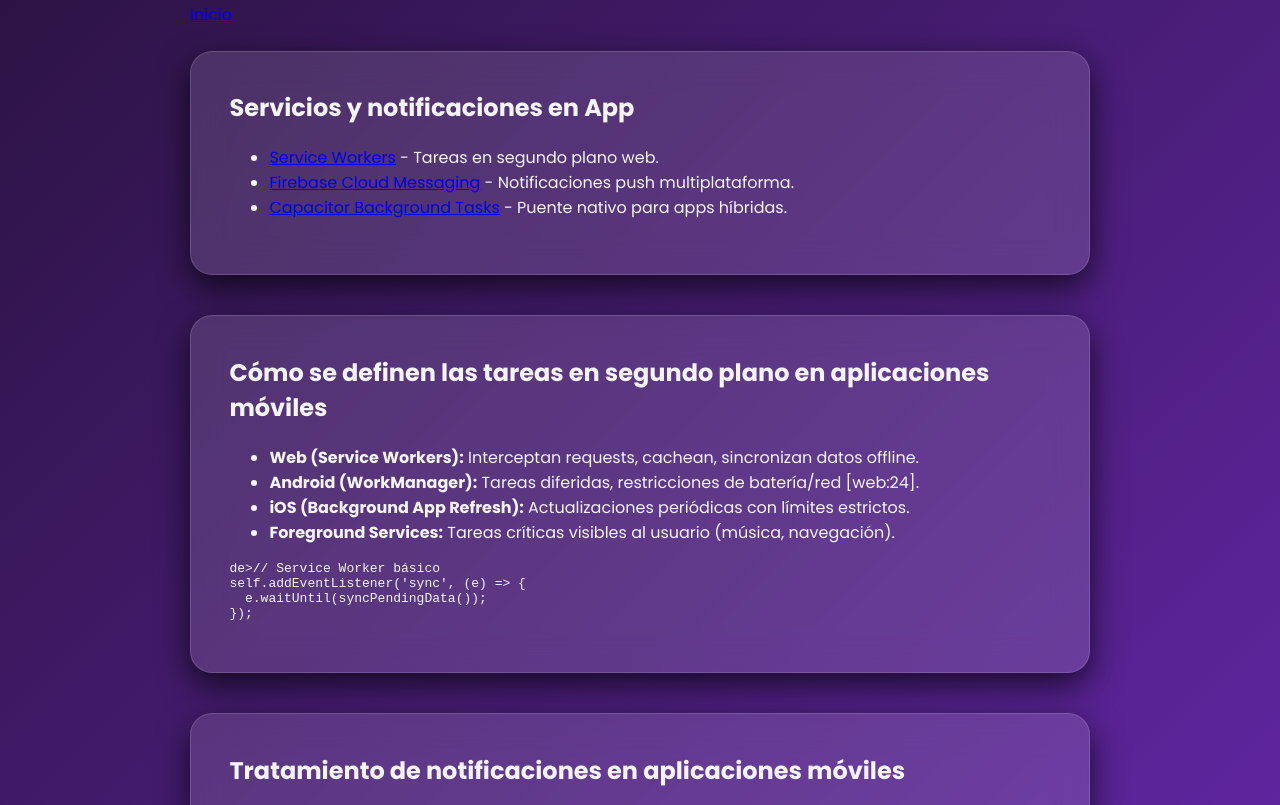
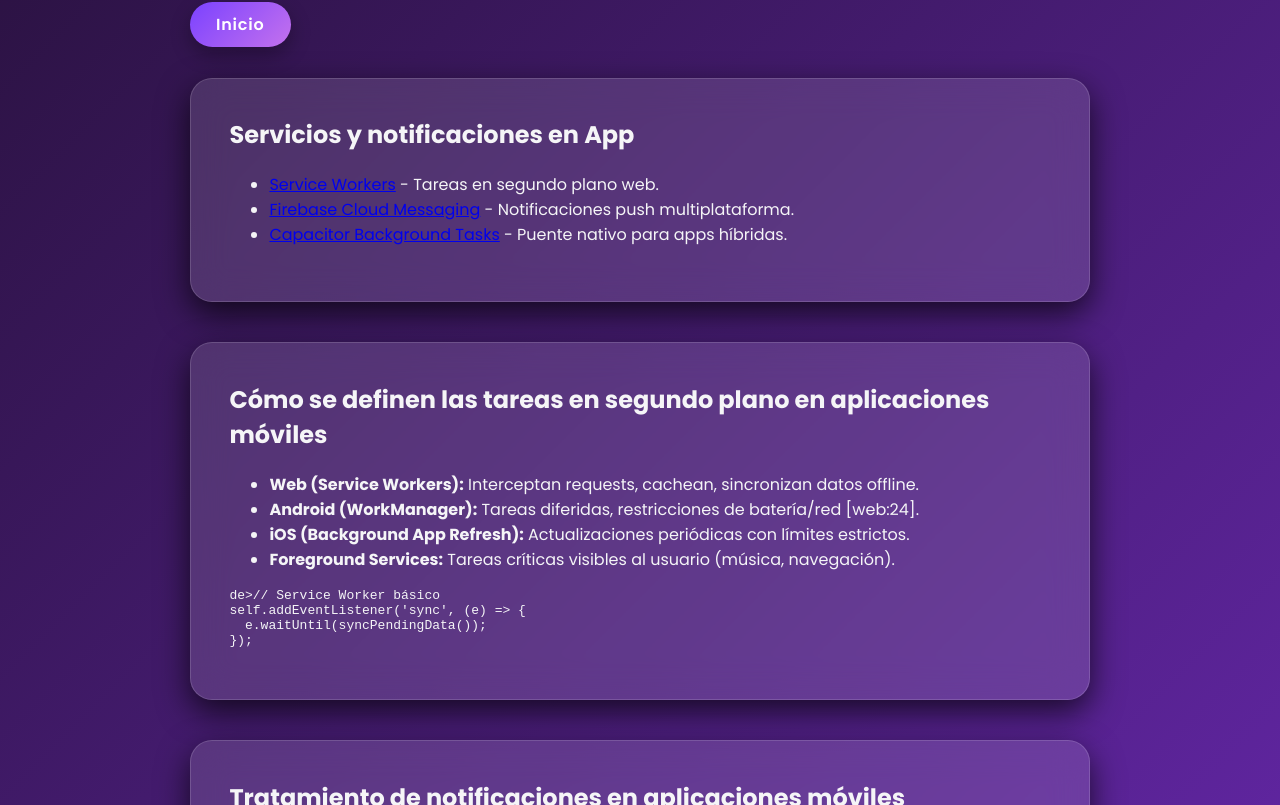
Before and after one commit to RogerNika/Tutoriales, a website: page servicios.html in a window 1280 px wide. Shown: the part 110-915 px from the top of the page. Drawn offline with Linux system fonts and the light colour scheme.

Commit message:
Fix HTML encoding issues in servicios.html

```diff
--- a/servicios.html
+++ b/servicios.html
@@ -13,7 +13,7 @@
   <header class="app-header">
     <h1>Servicios y notificaciones</h1>
     <nav class="nav">
-      <a href="bienvenida.html" class="btn-inicio::before, btn-inicio:hover, btn-inicio:active, btn-inicio:hover::before">Inicio</a>
+        <a href="bienvenida.html" class="btn-inicio">Inicio</a>
     </nav>
   </header>
   <main class="content">
```
